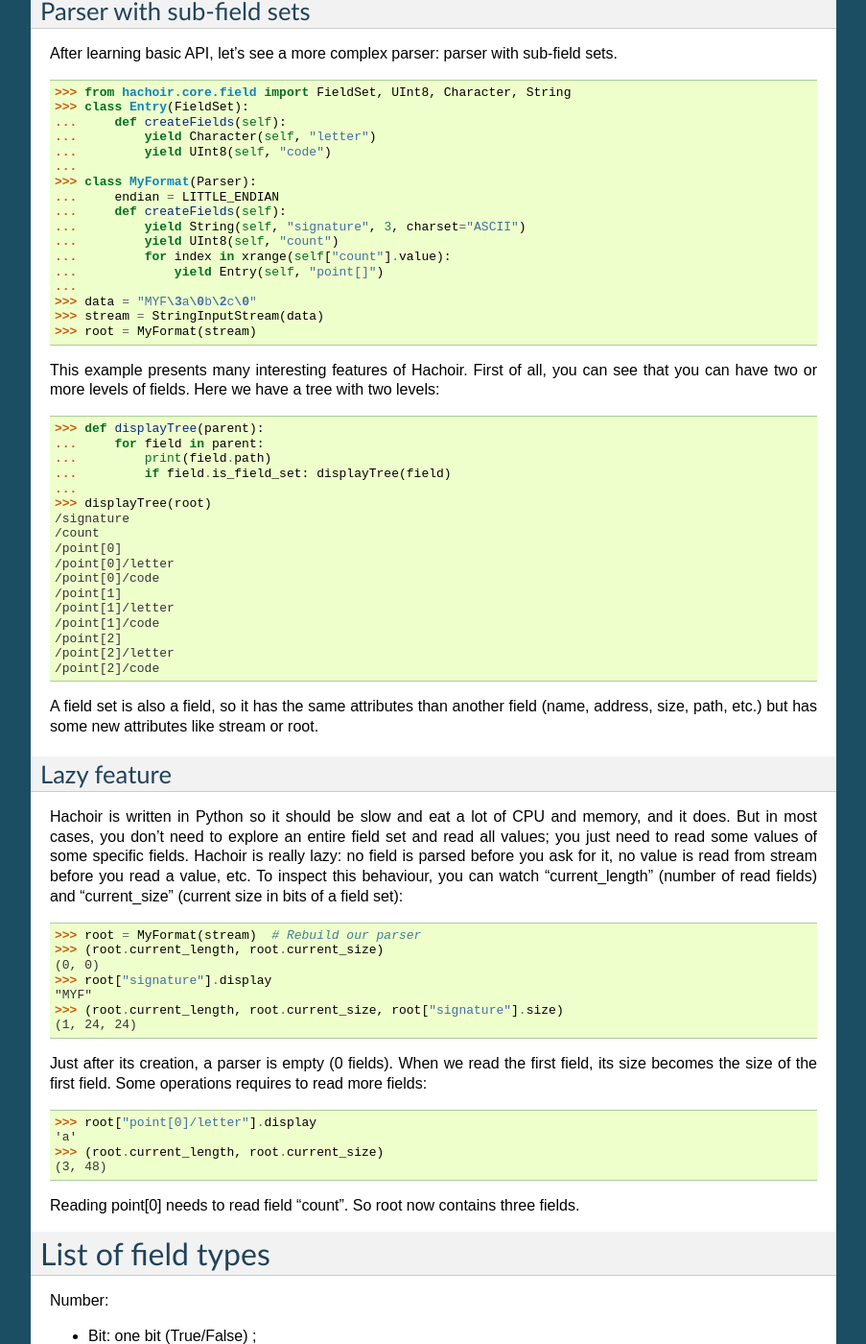
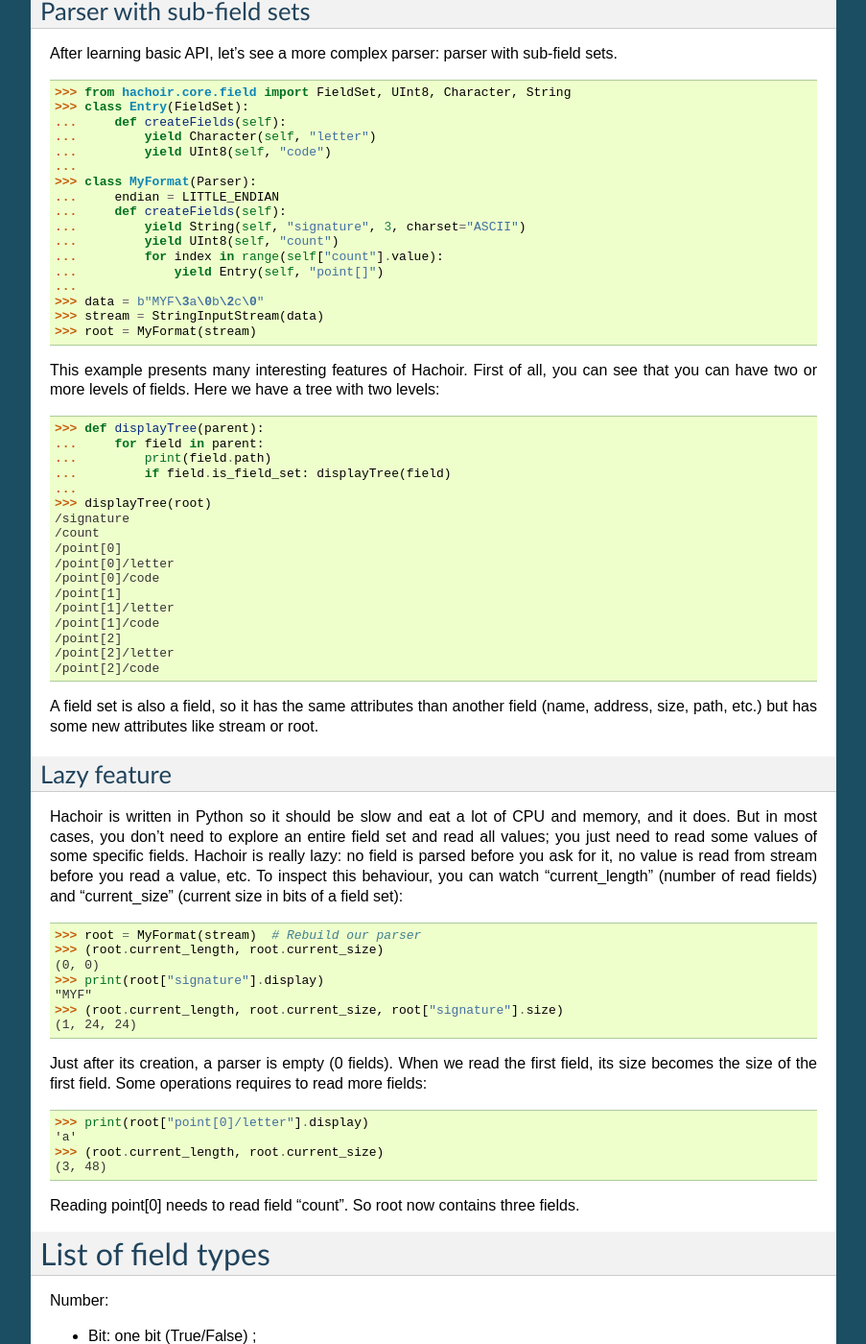
Before and after one commit to vstinner/hachoir, a Sphinx documentation site: the page built from doc/api.rst, in a window 1280 px wide and 1400 px high, scrolled down 1412 px. Shown: the whole window at 96% size, without its empty margins (198-1101 px from the left). Built offline with Sphinx 7.4.7, drawn with Linux system fonts in a browser that asks for light colours; pages that are not in the unit, such as notebooks, are missing from menus.

```diff
--- a/doc/api.rst
+++ b/doc/api.rst
@@ -97,10 +97,10 @@ sub-field sets.
    ...     def createFields(self):
    ...         yield String(self, "signature", 3, charset="ASCII")
    ...         yield UInt8(self, "count")
-   ...         for index in xrange(self["count"].value):
+   ...         for index in range(self["count"].value):
    ...             yield Entry(self, "point[]")
    ...
-   >>> data = "MYF\3a\0b\2c\0"
+   >>> data = b"MYF\3a\0b\2c\0"
    >>> stream = StringInputStream(data)
    >>> root = MyFormat(stream)
 
@@ -144,7 +144,7 @@ behaviour, you can watch "current_length" (number of read fields) and
    >>> root = MyFormat(stream)  # Rebuild our parser
    >>> (root.current_length, root.current_size)
    (0, 0)
-   >>> root["signature"].display
+   >>> print(root["signature"].display)
    "MYF"
    >>> (root.current_length, root.current_size, root["signature"].size)
    (1, 24, 24)
@@ -153,7 +153,7 @@ Just after its creation, a parser is empty (0 fields). When we read the first
 field, its size becomes the size of the first field. Some operations requires
 to read more fields:
 
-   >>> root["point[0]/letter"].display
+   >>> print(root["point[0]/letter"].display)
    'a'
    >>> (root.current_length, root.current_size)
    (3, 48)
--- a/doc/internals.rst
+++ b/doc/internals.rst
@@ -30,7 +30,7 @@ In the constructor, the field "color" is asked. So the field list will
 contains one field (color):
 
 >>> from hachoir.core.stream import StringInputStream
->>> stream = StringInputStream("\x2A\x00\x04\x05")
+>>> stream = StringInputStream(b"\x2A\x00\x04\x05")
 >>> p = Point(stream)
 >>> p.current_length
 1
```
Also changed, not shown: 2 other files.
